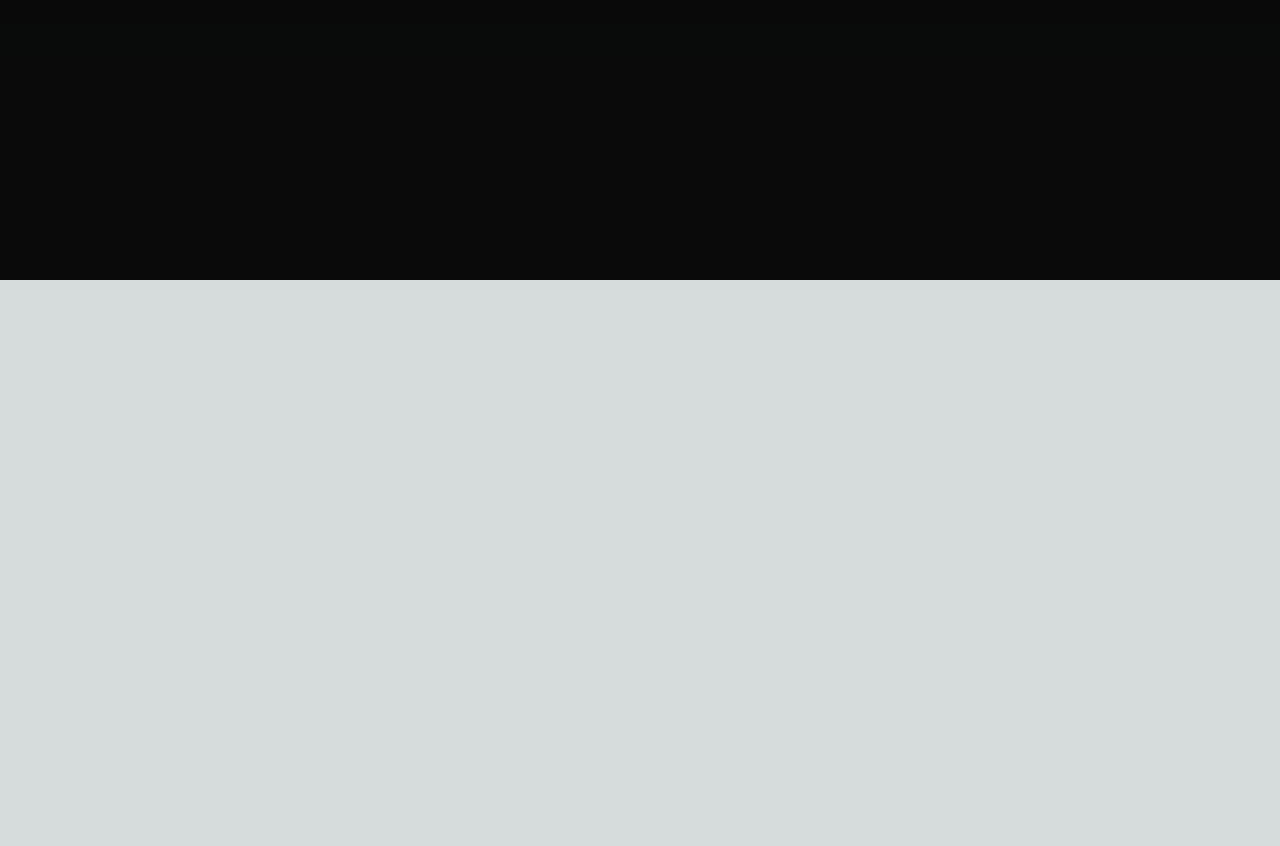
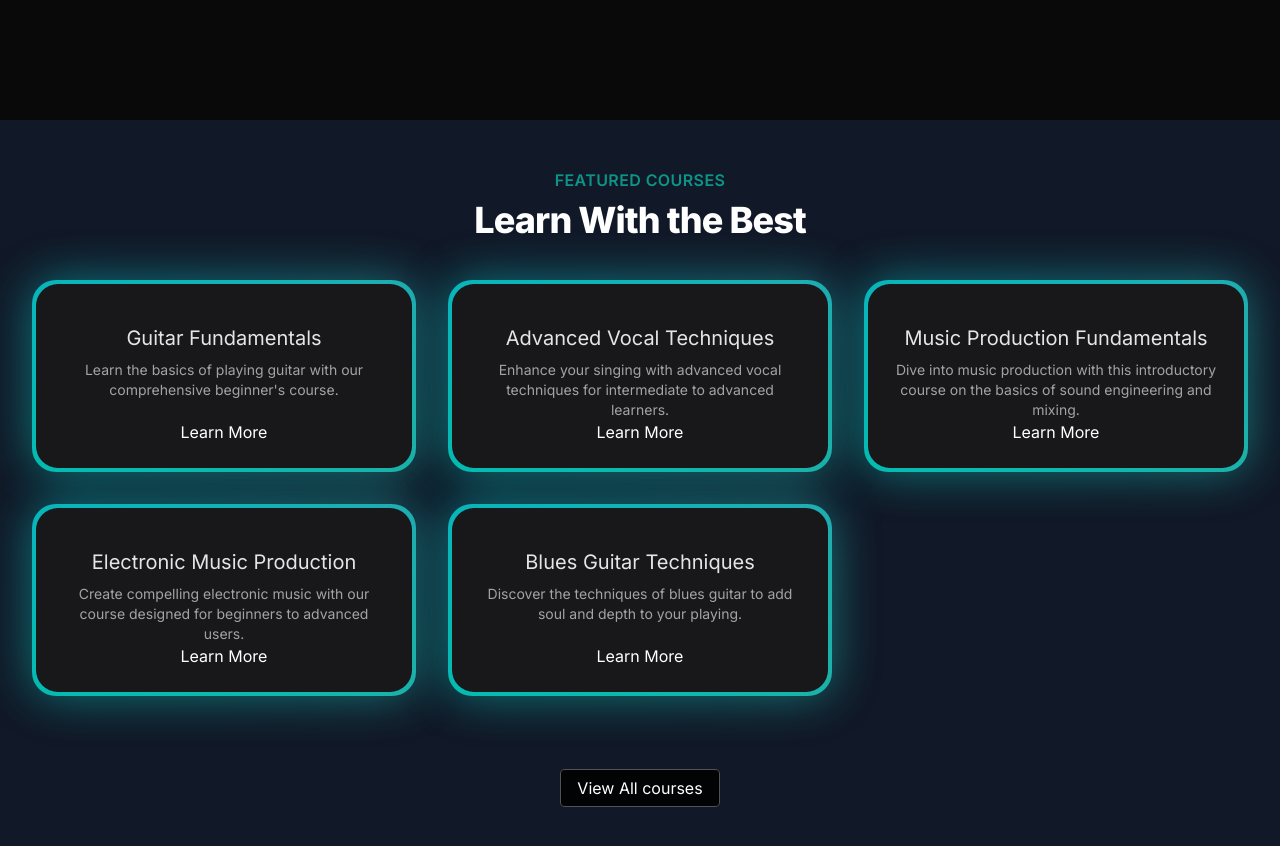
Before and after one commit to Ibadmoin/music-web, a Next.js app: page / in a window 1280 px wide. Shown: the part 520-1366 px from the top of the page. Before the commit the page ends 800 px from the top, so only its background shows below. Built offline with nearby package versions, Linux system fonts and the light colour scheme.

Commit message:
Card added

```diff
--- /dev/null
+++ b/src/app/components/FeaturedCourses.tsx
@@ -0,0 +1,64 @@
+"use client";
+import React from "react";
+import courseData from "../data/music_course.json";
+import Link from "next/link";
+import { Url } from "next/dist/shared/lib/router/router";
+import { BackgroundGradient } from "./ui/background-gradient";
+
+interface Course {
+  id: number;
+  title: string;
+  slug: string;
+  description: string;
+  price: number;
+  instructor: string;
+  isFeatured: boolean;
+  image: Url;
+}
+export default function FeaturedCourses() {
+  const FeaturedCourses = courseData.courses.filter(
+    (course: Course) => course.isFeatured
+  );
+
+  return (
+    <div className="py-12 bg-gray-900">
+      <div>
+        <div className="text-center">
+          <h2 className="text-base text-teal-600 font-semibold tracking-wide uppercase">
+            FEATURED COURSES
+          </h2>
+          <p className="mt-2 text-3xl leading-8 font-extrabold tracking-tight text-white sm:text-4xl">
+            Learn With the Best
+          </p>
+        </div>
+      </div>
+      <div className="mt-10 mx-8">
+        <div className="grid grid-cols-1 sm:grid-cols-2 lg:grid-cols-3 gap-8 justify-center">
+          {FeaturedCourses.map((course: Course) => (
+            <div className="flex justify-center">
+              <BackgroundGradient className="flex flex-col rounded-[22px] bg-white dark:bg-zinc-900 overflow-hidden h-full max-w-sm">
+                <div className="p-4 sm:p-6 flex flex-col items-center text-center flex-grow">
+                  <p className="text-lg sm:text-xl text-black mt-4 mb-2 dark:text-neutral-200">
+                    {course.title}
+                  </p>
+                  <p className="text-sm text-neutral-600 dark:text-neutral-400 flex-grow">
+                    {course.description}
+                  </p>
+                  <Link href={`/courses/${course.slug}`}>Learn More</Link>
+                </div>
+              </BackgroundGradient>
+            </div>
+          ))}
+        </div>
+      </div>
+      <div className="mt-20 text-center">
+        <Link
+          href={"/courses"}
+          className="px-4 py-2 rounded border border-neutral-600 text-white-700 bg-black/[0.86]  hover:bg-gray-100 hover:text-black transition duration-200"
+        >
+          View All courses
+        </Link>
+      </div>
+    </div>
+  );
+}
--- /dev/null
+++ b/src/app/components/ui/background-gradient.tsx
@@ -0,0 +1,72 @@
+import cn from "@/app/lib/utils";
+import React from "react";
+import { motion } from "framer-motion";
+
+export const BackgroundGradient = ({
+  children,
+  className,
+  containerClassName,
+  animate = true,
+}: {
+  children?: React.ReactNode;
+  className?: string;
+  containerClassName?: string;
+  animate?: boolean;
+}) => {
+  const variants = {
+    initial: {
+      backgroundPosition: "0 50%",
+    },
+    animate: {
+      backgroundPosition: ["0, 50%", "100% 50%", "0 50%"],
+    },
+  };
+  return (
+    <div className={cn("relative p-[4px] group", containerClassName)}>
+      <motion.div
+        variants={animate ? variants : undefined}
+        initial={animate ? "initial" : undefined}
+        animate={animate ? "animate" : undefined}
+        transition={
+          animate
+            ? {
+                duration: 5,
+                repeat: Infinity,
+                repeatType: "reverse",
+              }
+            : undefined
+        }
+        style={{
+          backgroundSize: animate ? "400% 400%" : undefined,
+        }}
+        className={cn(
+          "absolute inset-0 rounded-3xl z-[1] opacity-60 group-hover:opacity-100 blur-xl  transition duration-500 will-change-transform",
+          " bg-[radial-gradient(circle_farthest-side_at_0_100%,#00ccb1,transparent),radial-gradient(circle_farthest-side_at_100%_0,#7b61ff,transparent),radial-gradient(circle_farthest-side_at_100%_100%,#ffc414,transparent),radial-gradient(circle_farthest-side_at_0_0,#1ca0fb,#141316)]"
+        )}
+      />
+      <motion.div
+        variants={animate ? variants : undefined}
+        initial={animate ? "initial" : undefined}
+        animate={animate ? "animate" : undefined}
+        transition={
+          animate
+            ? {
+                duration: 5,
+                repeat: Infinity,
+                repeatType: "reverse",
+              }
+            : undefined
+        }
+        style={{
+          backgroundSize: animate ? "400% 400%" : undefined,
+        }}
+        className={cn(
+          "absolute inset-0 rounded-3xl z-[1] will-change-transform",
+          "bg-[radial-gradient(circle_farthest-side_at_0_100%,#00ccb1,transparent),radial-gradient(circle_farthest-side_at_100%_0,#7b61ff,transparent),radial-gradient(circle_farthest-side_at_100%_100%,#ffc414,transparent),radial-gradient(circle_farthest-side_at_0_0,#1ca0fb,#141316)]"
+        )}
+      />
+
+      <div className={cn("relative z-10", className)}>{children}</div>
+    </div>
+  );
+};
--- a/src/app/page.tsx
+++ b/src/app/page.tsx
@@ -1,10 +1,12 @@
 import Image from "next/image";
 import HeroSection from "./components/ui/HeroSection";
+import FeaturedCourses from "./components/FeaturedCourses";
 
 export default function Home() {
   return (
-  <main className="min-h-screen bg-black/[0.96] antialiased bg-grid-white/[0.2]">
+  <main className="min-h-screen bg-black/[0.96] antialiased bg-grid-white/[0.2] text-white">
     <HeroSection />
+    <FeaturedCourses />
 
 
   </main>
```
